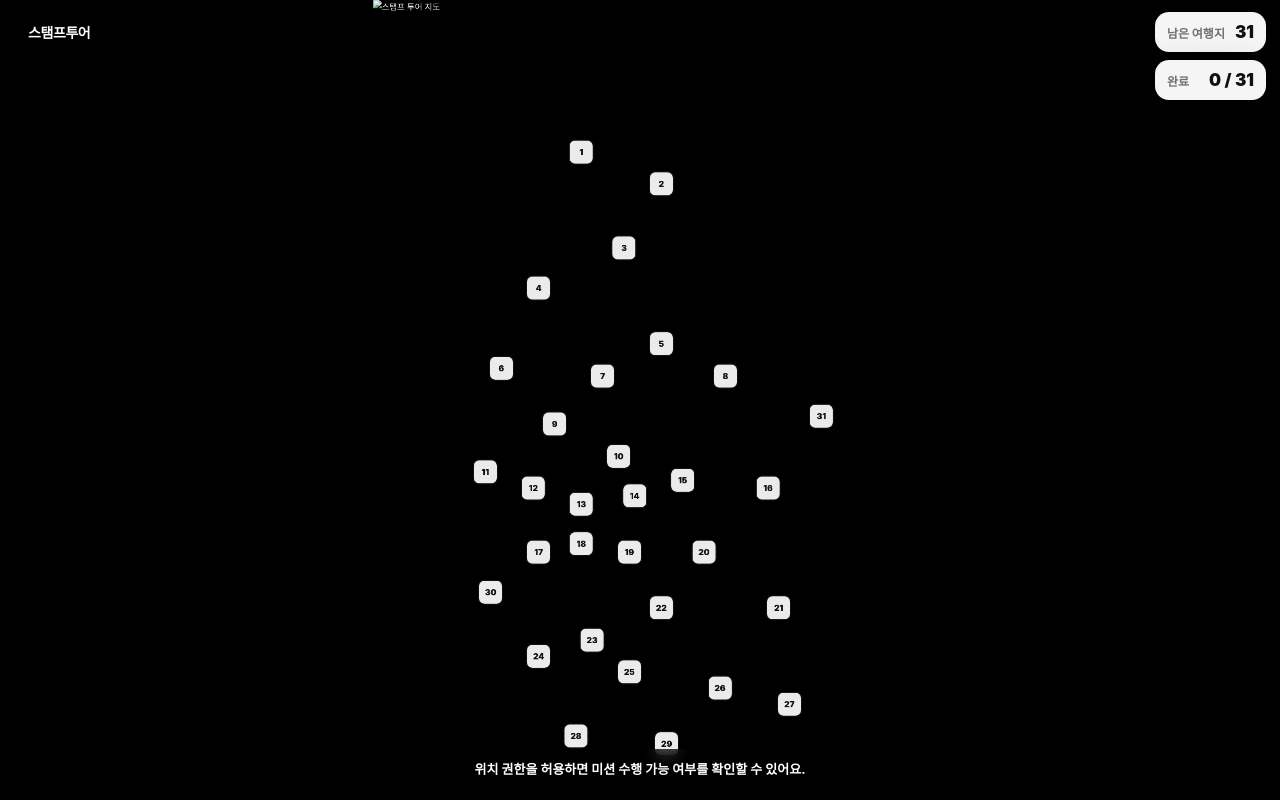
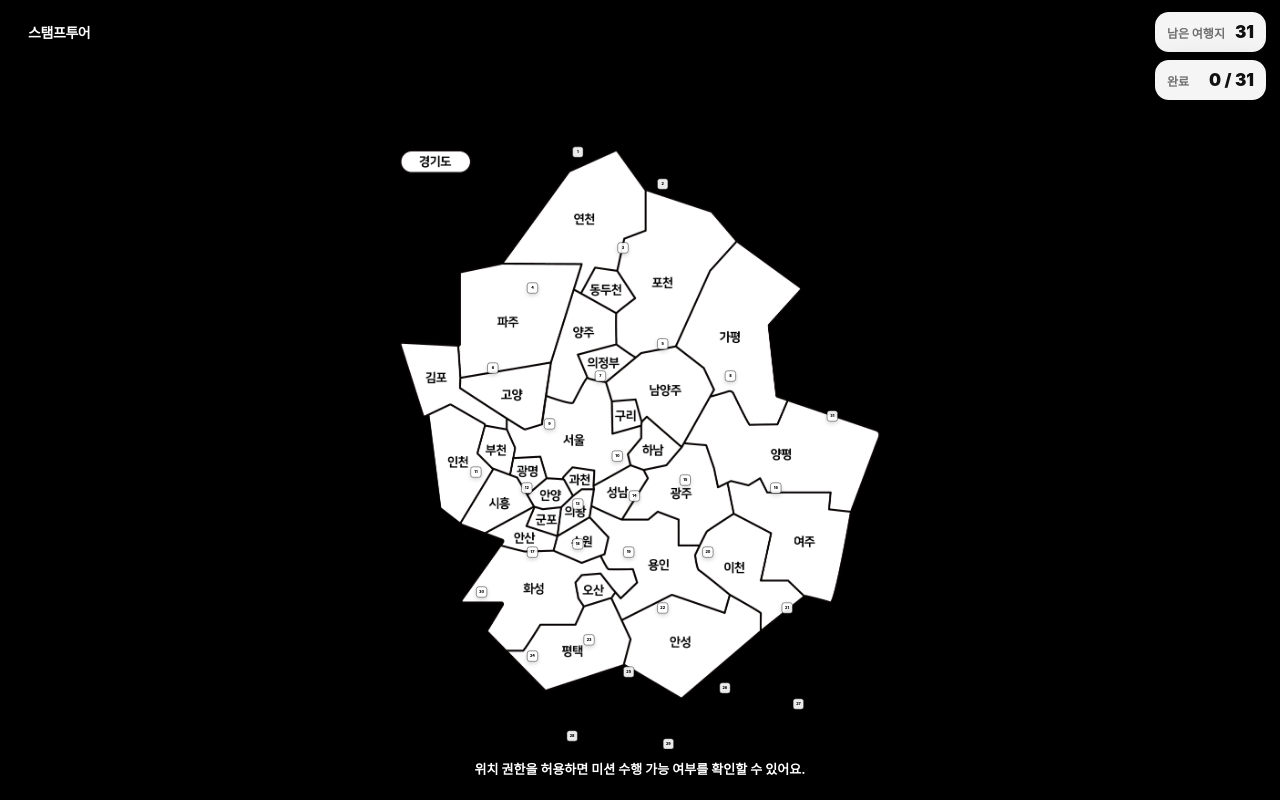
Before and after one commit to emptybreeding/stamp-tour, a plain HTML site: page index.html in a window 1280 px wide. Drawn offline with Linux system fonts and the light colour scheme.

Commit message:
Add files via upload

```diff
--- a/index.html
+++ b/index.html
@@ -31,7 +31,7 @@
           <div id="mapStage" class="map-stage">
             <img
               id="mapImage"
-              src="./assets/gyeonggi-map.png"
+              src="./gyeonggi-map/gyeonggi-map.png"
               alt="스탬프 투어 지도"
               draggable="false"
             />
```
